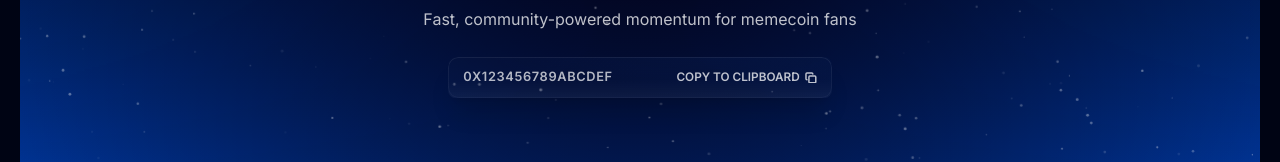
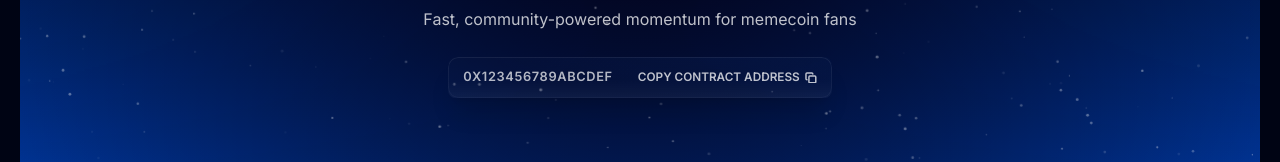
Before and after one commit to vitaleymulikacatchup/fb2725c0-3bb4-48ad-a028-47ab2905b4db, a Next.js app: page / in a window 1280 px wide. Shown: the part 551-713 px from the top of the page. Built offline with nearby package versions, Linux system fonts and the light colour scheme; a web font is replaced by a local one.

Commit message:
Update project files

```diff
--- a/src/app/page.tsx
+++ b/src/app/page.tsx
@@ -36,13 +36,13 @@ export default function Home() {
           title="Join the Futuristic Memecoin Revolution!"
           subtitle="Fast, community-powered momentum for memecoin fans"
           contractAddress="0x123456789abcdef"
-          copyButtonText="Copy to clipboard"
+          copyButtonText="Copy contract address"
           copiedText="Copied!"
         />
       </div>
       <div id="about" data-section="about" style={{ background: 'linear-gradient(135deg, #0b0f14 0%, #0a1020 100%)' }}>
         <SplitAbout
-          description="MemNova unites community-driven innovation with transparent tokenomics to reward participation."
+          description="MemNova unites community-driven innovation for rewarding participation."
         />
       </div>
       <div id="roadmap" data-section="roadmap" style={{ background: 'linear-gradient(135deg, #0b0f14 0%, #0a1020 100%)' }}>
@@ -66,7 +66,8 @@ export default function Home() {
           tokenData={[
             { value: '1M', description: 'Total Supply' },
             { value: '20%', description: 'Liquidity' },
-            { value: '5%', description: 'Development Fund' }
+            { value: '5%', description: 'Development Fund' },
+            { value: '10%', description: 'Market Cap' }
           ]}
         />
       </div>
@@ -74,7 +75,7 @@ export default function Home() {
         <WalletFooter
           logoText="MemNova"
           walletAddress="0x123456789abcdef"
-          copyButtonText="Copy Address"
+          copyButtonText="Copy Wallet Address"
           copiedText="Address Copied!"
           copyrightText="&copy; 2023 MemNova. All Rights Reserved."
         />
```
